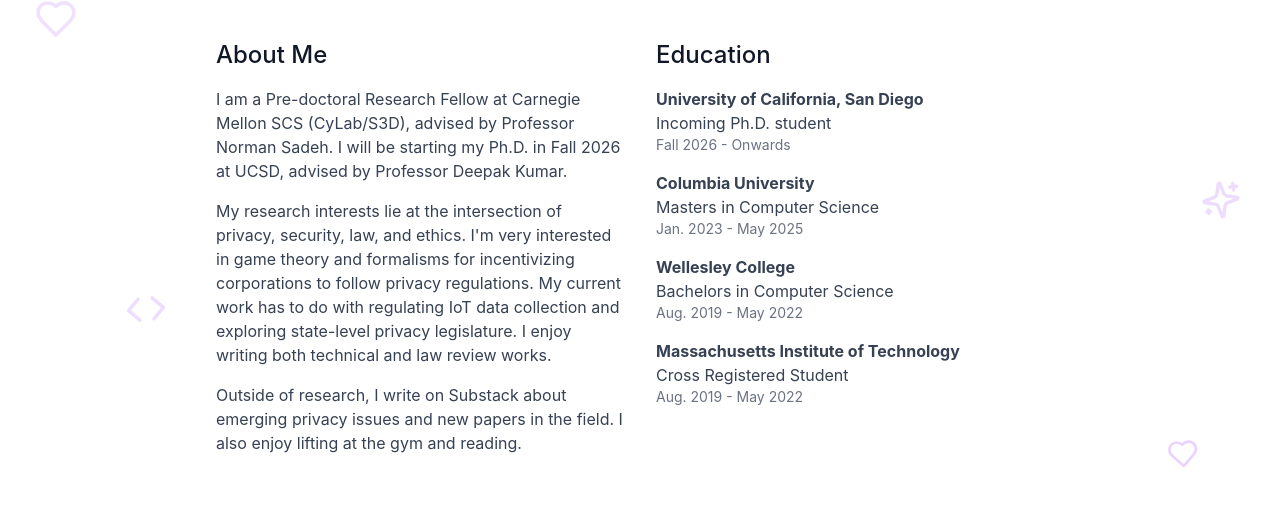
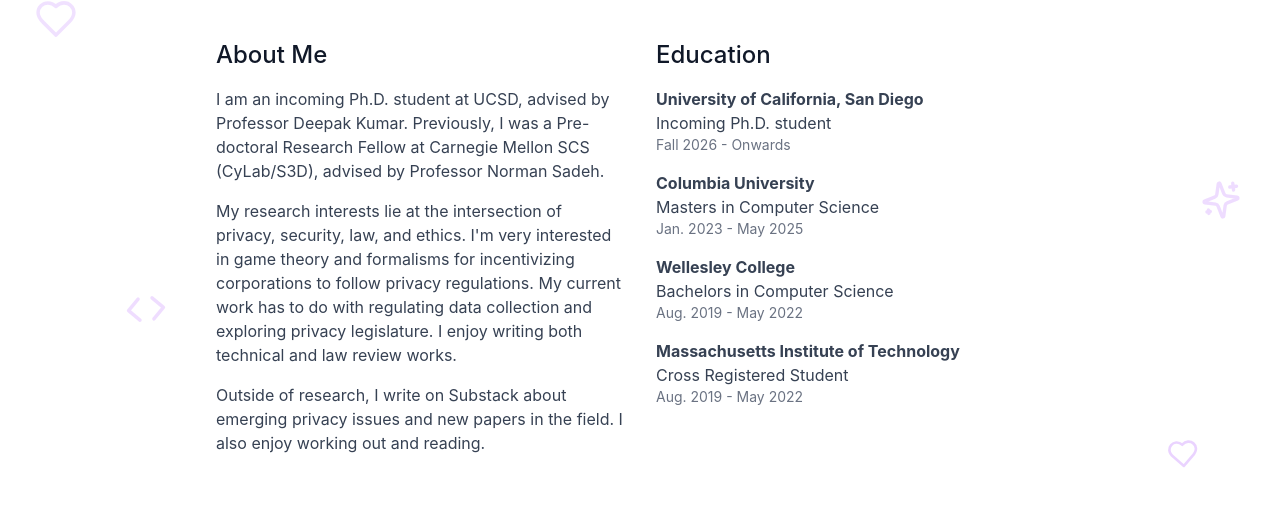
Before and after one commit to skochar1/skochar1.github.io, a React (Vite) app: page / in a window 1280 px wide. Shown: the part 362-867 px from the top of the page. Built offline with nearby package versions, Linux system fonts and the light colour scheme.

Commit message:
removed some stuff

```diff
--- a/src/app/App.tsx
+++ b/src/app/App.tsx
@@ -113,16 +113,15 @@
             <h2 className="text-2xl mb-4 text-gray-900">About Me</h2>
             <div className="space-y-4 text-gray-700">
               <p>
-                I am a Pre-doctoral Research Fellow at Carnegie Mellon SCS (CyLab/S3D), advised by Professor Norman Sadeh. I will be starting my Ph.D. in Fall 2026 at UCSD, advised by Professor Deepak Kumar.
+                I am an incoming Ph.D. student at UCSD, advised by Professor Deepak Kumar. Previously, I was a Pre-doctoral Research Fellow at Carnegie Mellon SCS (CyLab/S3D), advised by Professor Norman Sadeh.
               </p>
               <p>
                 My research interests lie at the intersection of privacy, security, law, and ethics. I'm very interested in game theory and formalisms for incentivizing corporations to follow privacy regulations.
-                My current work has to do with regulating IoT data collection and exploring state-level privacy legislature. I enjoy writing both technical and law review works.
+                My current work has to do with regulating data collection and exploring privacy legislature. I enjoy writing both technical and law review works.
               </p>
               <p>
                 Outside of research, I write on Substack about emerging
-                privacy issues and new papers in the field. I also enjoy lifting at
-                the gym and reading.
+                privacy issues and new papers in the field. I also enjoy working out and reading.
               </p>
             </div>
           </section>
```
